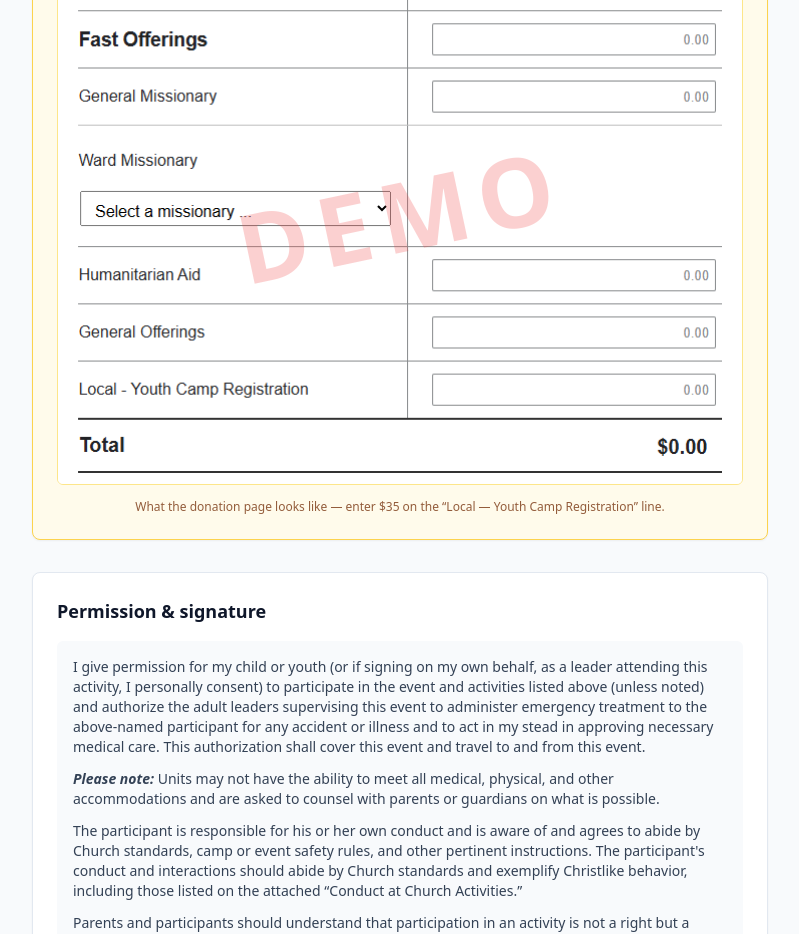
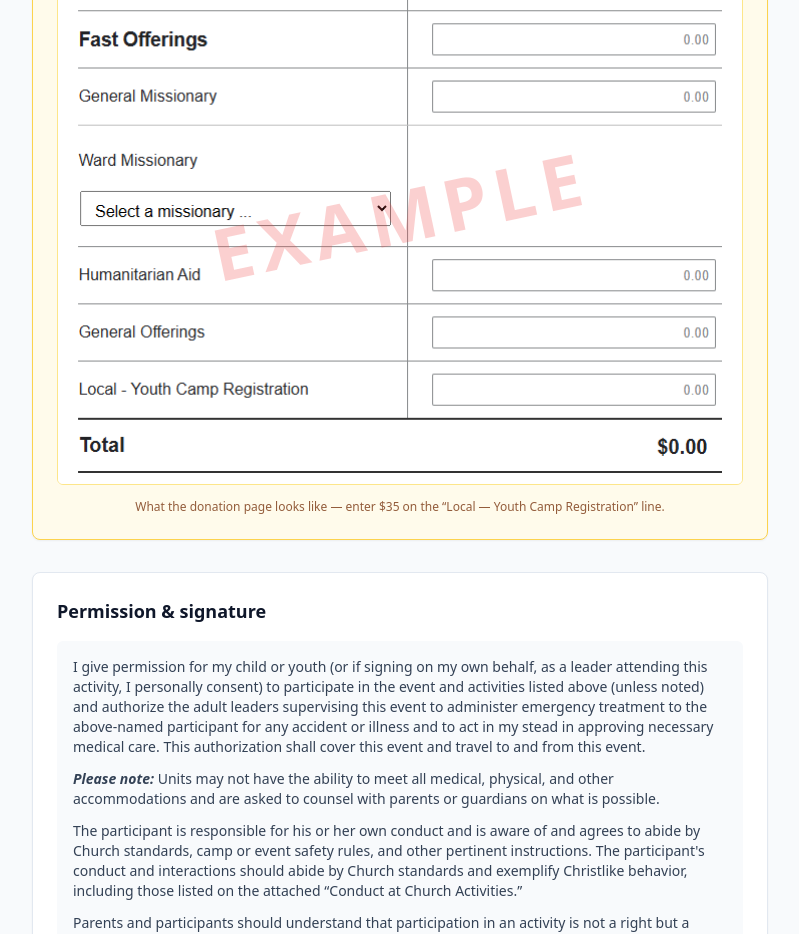
Before and after one commit to hblaylock1/nyssa-youth, a Next.js app: page / in a window 1280 px wide. Shown: the part 2820-3754 px from the top of the page, without its empty margins (240-1039 px from the left). Built offline with nearby package versions, Linux system fonts and the light colour scheme.

Commit message:
Change donation image watermark from DEMO to EXAMPLE
https://claude.ai/code/session_0179CnwWT8pFHFabgQ3GeQQE

```diff
--- a/app/_components/RegistrationForm.tsx
+++ b/app/_components/RegistrationForm.tsx
@@ -245,8 +245,8 @@ export default function RegistrationForm({ wards, sizes }: Props) {
               className="pointer-events-none absolute inset-0 flex items-center justify-center"
               aria-hidden
             >
-              <span className="-rotate-12 text-7xl font-black tracking-widest text-red-500/25 sm:text-8xl">
-                DEMO
+              <span className="-rotate-12 text-5xl font-black tracking-widest text-red-500/25 sm:text-7xl">
+                EXAMPLE
               </span>
             </div>
           </div>
```
